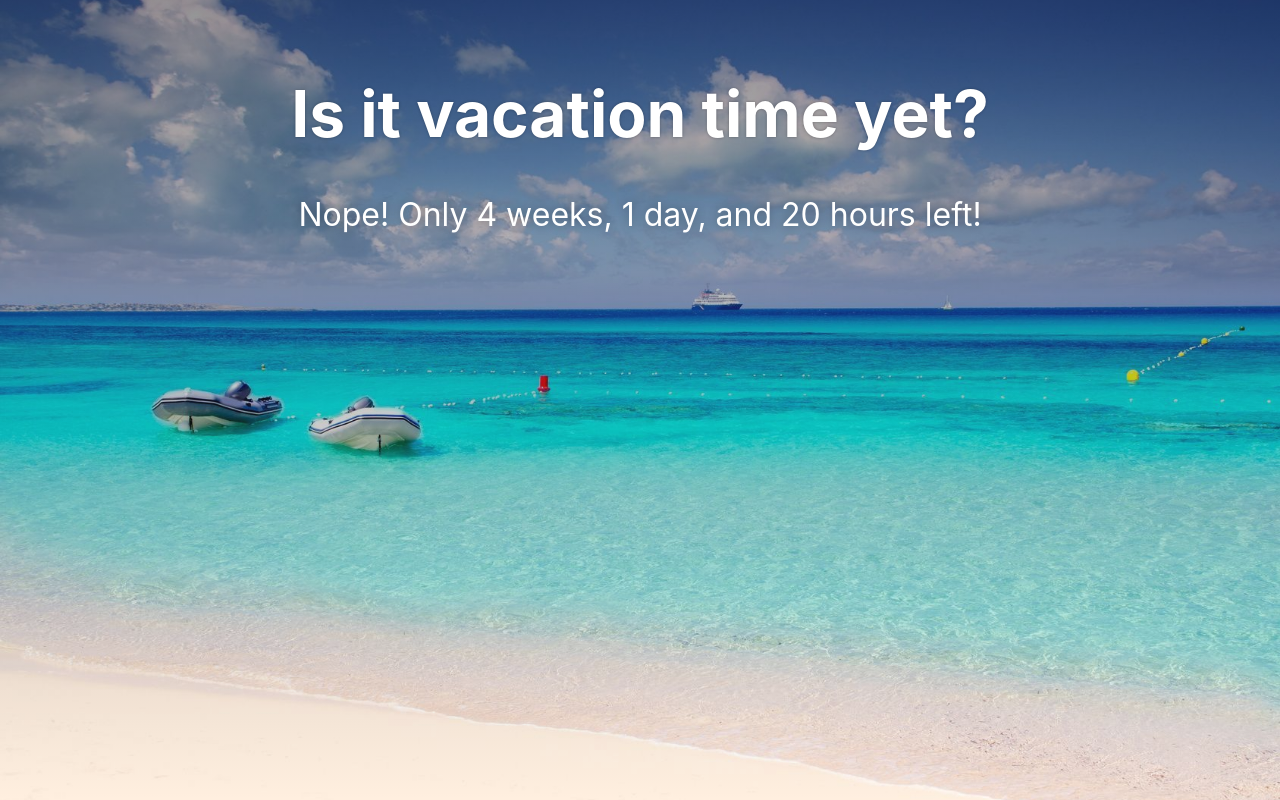
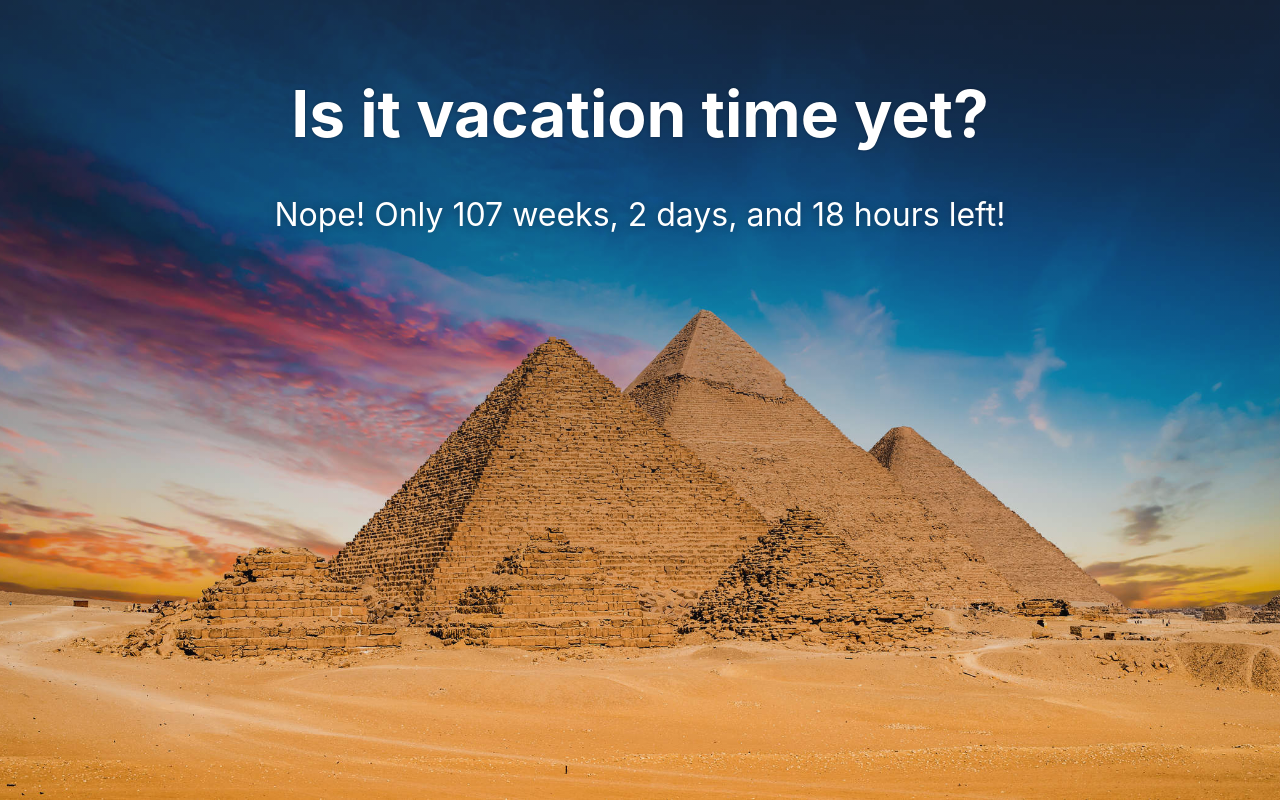
Before and after one commit to MaartenStaa/vacation-countdown, a React (Create React App) app: page / in a window 1280 px wide. Built offline with nearby package versions, Linux system fonts and the light colour scheme.

Commit message:
feat: update for egypt 2023

```diff
--- a/src/App.js
+++ b/src/App.js
@@ -44,7 +44,7 @@
 }
 
 function App() {
-  const targetDate = useMemo(() => new Date(2021, 8, 18, 10, 20), []);
+  const targetDate = useMemo(() => new Date(2023, 8, 10, 8, 5), []);
   const [timeLeft, setTimeLeft] = useState(() =>
     timeDiff(new Date(), targetDate),
   );
```
Also changed, not shown: src/background.jpg.
